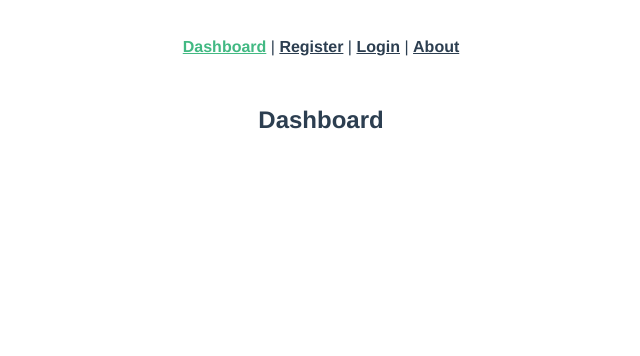
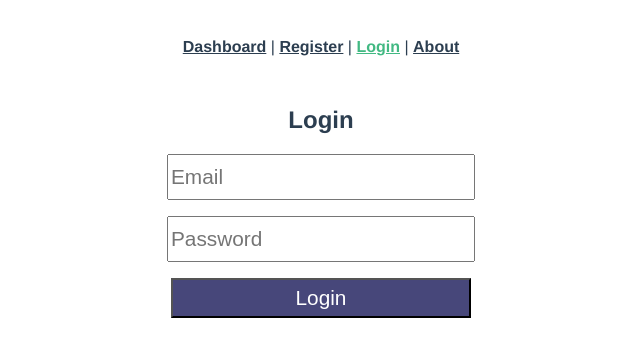
Before and after one commit to rooneyrulz/vue-firebase-auth, a Vue app: page / in a window 1280 px wide. Shown: the top 356 px of the page, without its empty margins (319-959 px from the left). Built offline with nearby package versions, Linux system fonts and the light colour scheme.

Commit message:
setup register functionality | setup login functionality | using firebase auth

```diff
--- a/src/App.vue
+++ b/src/App.vue
@@ -1,9 +1,9 @@
 <template>
   <div id="app">
     <div id="nav">
-      <router-link to="/">Dashboard</router-link> |
+      <router-link to="/dashboard">Dashboard</router-link> |
       <router-link to="/register">Register</router-link> |
-      <router-link to="/login">Login</router-link> |
+      <router-link to="/">Login</router-link> |
       <router-link to="/about">About</router-link>
     </div>
     <div class="app-main">
--- a/src/config/firebase.config.js
+++ b/src/config/firebase.config.js
@@ -1,5 +1,6 @@
 /* eslint-disable */
 import firebase from 'firebase/app';
+import 'firebase/auth';
 
 const firebaseConfig = {
     apiKey: 'AIzaSyAu73XIJb49blNrjRUigOfUxkltKBZ_ShQ',
@@ -12,3 +13,5 @@ const firebaseConfig = {
 };
 
 firebase.initializeApp(firebaseConfig);
+
+export default firebase;
--- a/src/router/index.js
+++ b/src/router/index.js
@@ -11,11 +11,6 @@ Vue.use(VueRouter);
 
 const routes = [{
         path: '/',
-        name: 'Dashboard',
-        component: Dashboard,
-    },
-    {
-        path: '/login',
         name: 'Login',
         component: Login,
     },
@@ -23,6 +18,11 @@ const routes = [{
         path: '/register',
         name: 'Register',
         component: Register,
+    },
+    {
+        path: '/dashboard',
+        name: 'Dashboard',
+        component: Dashboard,
     },
     {
         path: '/about',
--- a/src/views/Login.vue
+++ b/src/views/Login.vue
@@ -23,6 +23,9 @@
 </template>
 
 <script>
+// eslint-disable-next-line no-unused-vars
+import firebase from '../config/firebase.config';
+
 export default {
   name: 'Login',
   data() {
@@ -32,8 +35,17 @@ export default {
     };
   },
   methods: {
-    onLogin() {
-      console.log(this.email);
+    async onLogin() {
+      try {
+        const res = await firebase
+          .auth()
+          .signInWithEmailAndPassword(this.email, this.password);
+        console.log(res);
+
+        this.$router.replace({ name: 'Dashboard' });
+      } catch (error) {
+        console.log(error);
+      }
     },
   },
 };
--- a/src/views/Register.vue
+++ b/src/views/Register.vue
@@ -1,3 +1,4 @@
+/* eslint-disable no-unused-vars */
 <template>
   <div class="register">
     <h2>Register</h2>
@@ -22,6 +23,9 @@
 </template>
 
 <script>
+// eslint-disable-next-line no-unused-vars
+import firebase from '../config/firebase.config';
+
 export default {
   name: 'Register',
   data() {
@@ -31,8 +35,17 @@ export default {
     };
   },
   methods: {
-    onRegister() {
-      console.log(this.email);
+    async onRegister() {
+      try {
+        const res = await firebase
+          .auth()
+          .createUserWithEmailAndPassword(this.email, this.password);
+        console.log(res);
+
+        this.$router.replace({ name: 'Dashboard' });
+      } catch (error) {
+        console.log(error);
+      }
     },
   },
 };
```
